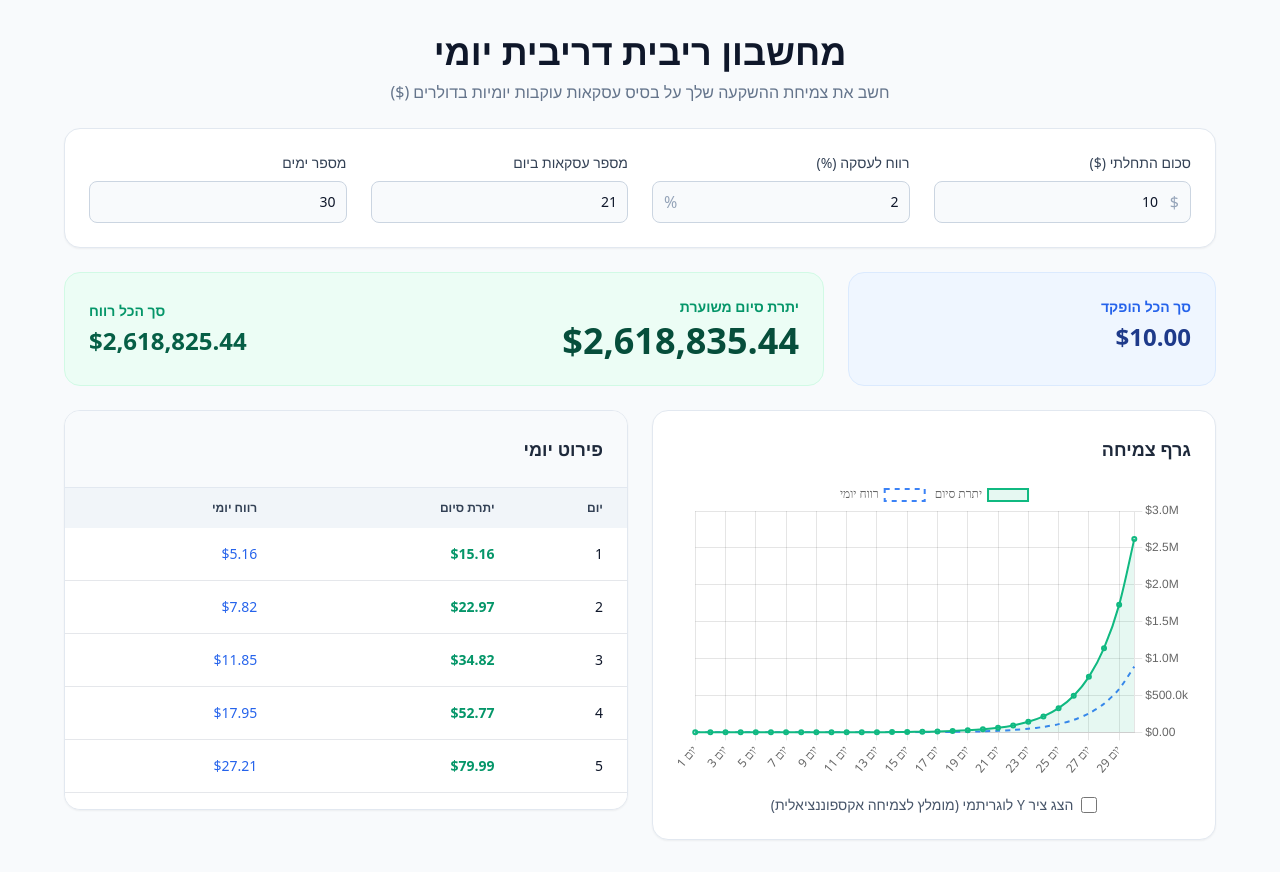
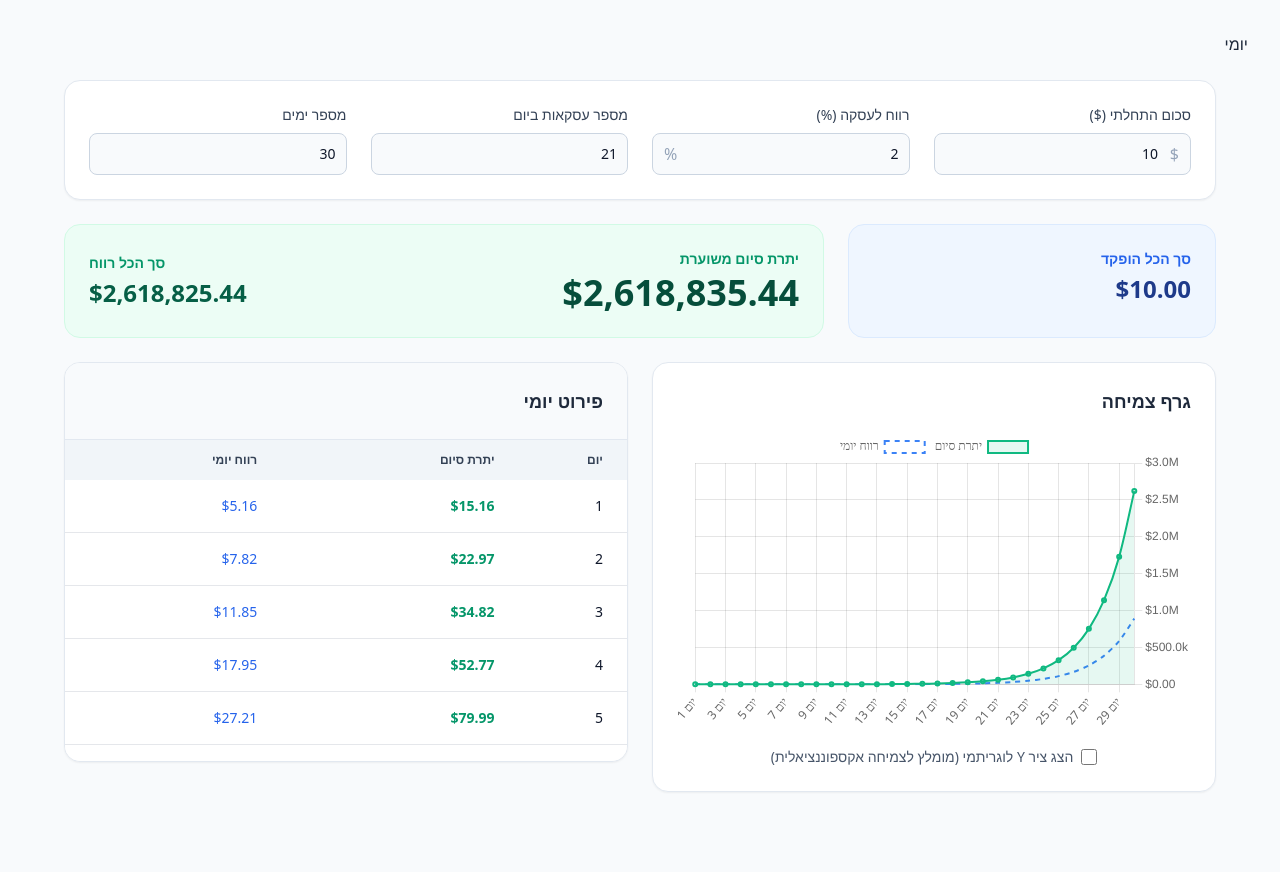
Before and after one commit to alon352/Calc, a plain HTML site: page index.html in a window 1280 px wide. After the commit the page ends 824 px from the top, so only its background shows below. Drawn offline with nearby package versions, Linux system fonts and the light colour scheme.

Commit message:
Remove title and header from index.html
Removed title and header content from index.html.

```diff
--- a/index.html
+++ b/index.html
@@ -4,7 +4,7 @@
 <head>
     <meta charset="UTF-8">
     <meta name="viewport" content="width=device-width, initial-scale=1.0">
-    <title>מחשבון ריבית דריבית יומי</title>
+       יומי</title>
     <!-- Tailwind CSS -->
     <script src="https://cdn.tailwindcss.com"></script>
     <!-- Chart.js -->
@@ -38,8 +38,8 @@
 
         <!-- Header -->
         <div class="text-center space-y-2">
-            <h1 class="text-3xl md:text-4xl font-bold text-slate-900">מחשבון ריבית דריבית יומי</h1>
-            <p class="text-slate-500">חשב את צמיחת ההשקעה שלך על בסיס עסקאות עוקבות יומיות בדולרים ($)</p>
+            <h1 class="text-3xl md:text-4xl font-bold text-slate-900"></h1>
+            <p            </p>
         </div>
 
         <!-- Inputs Card -->
```
